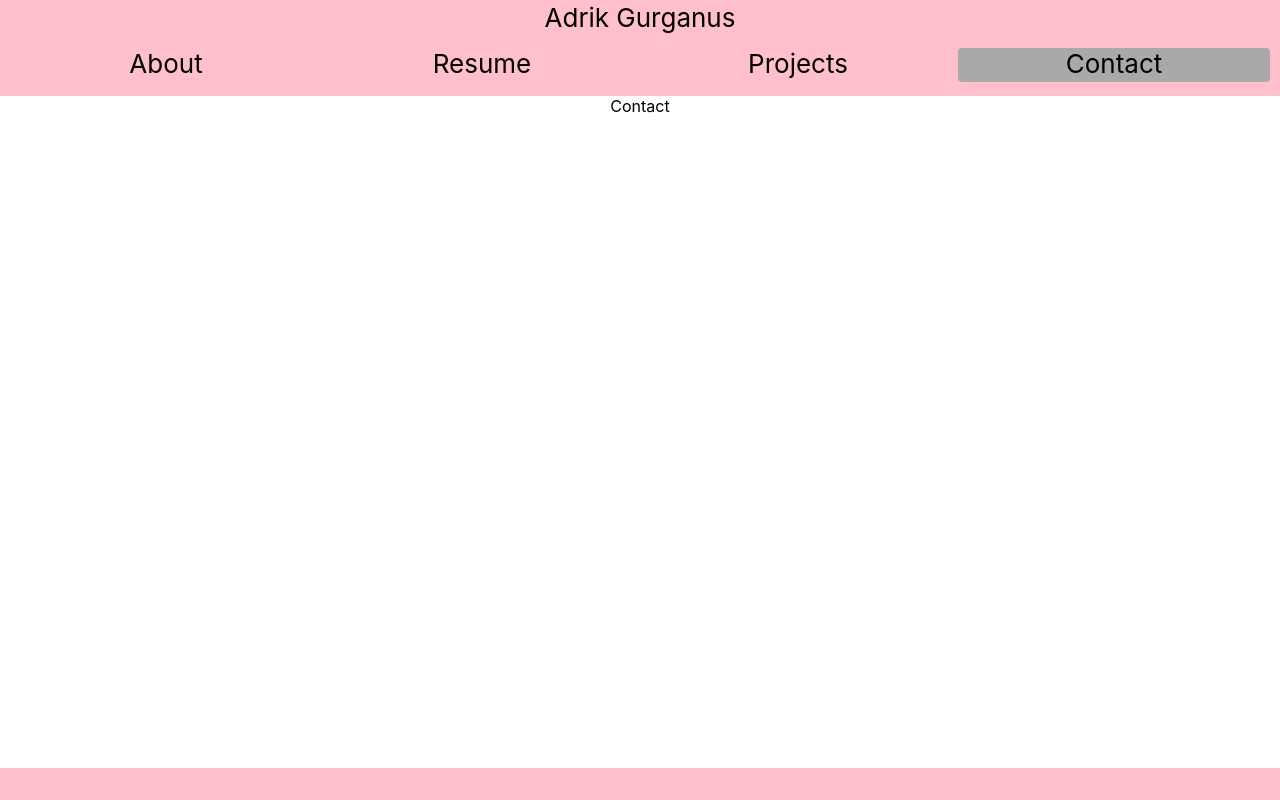
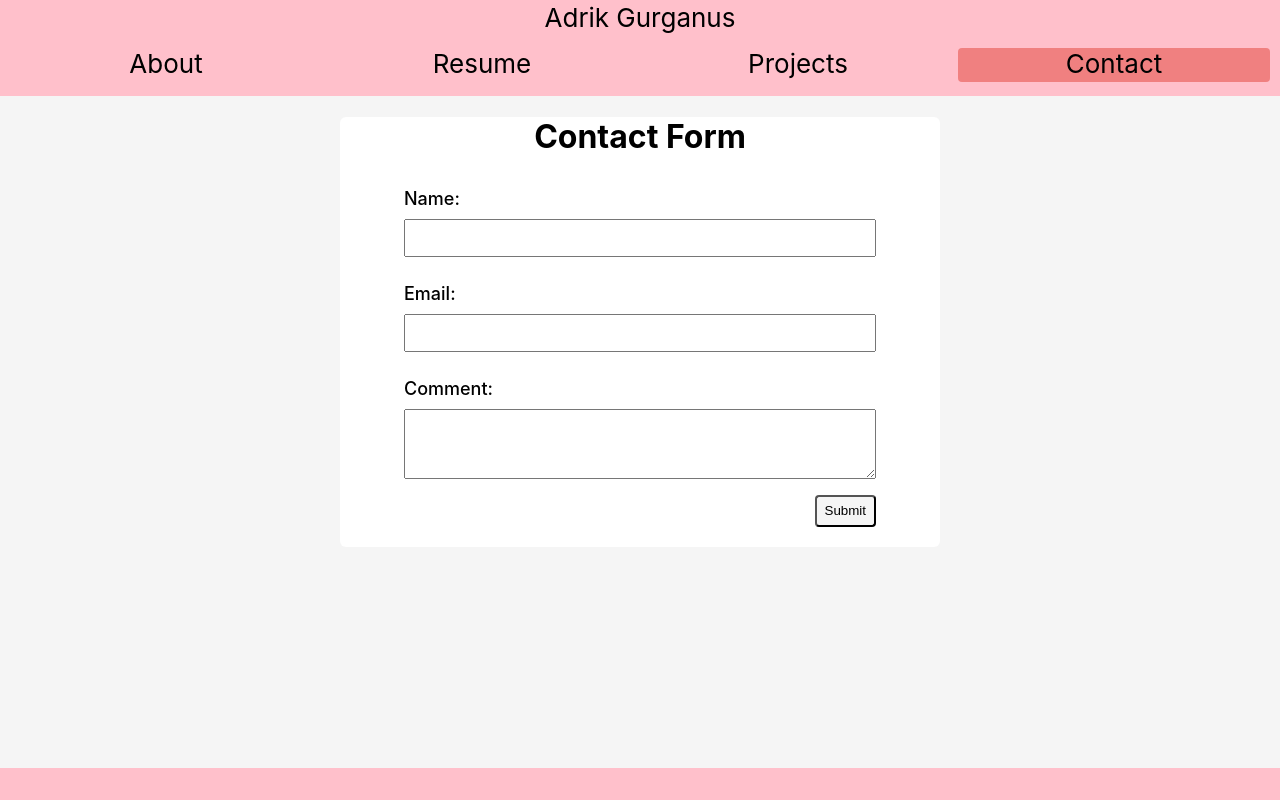
Before and after one commit to AdrikGG/IntroWebDevFinal, a React (Create React App) app: page /contact in a window 1280 px wide. Built offline with nearby package versions, Linux system fonts and the light colour scheme.

Commit message:
Contact page complete, more styling

```diff
--- a/src/App.css
+++ b/src/App.css
@@ -5,6 +5,7 @@
 }
 
 .container {
+  background-color: whitesmoke;
   overflow: hidden;
 }
 
--- a/src/components/Header.css
+++ b/src/components/Header.css
@@ -7,7 +7,7 @@
 }
 
 .active {
-  background-color: darkgrey;
+  background-color: lightcoral;
 }
 
 .title {
--- a/src/pages/About.css
+++ b/src/pages/About.css
@@ -2,6 +2,7 @@
   margin: 1rem;
   padding: 1px 20px 20px 20px;
   border-radius: 6px;
+  background-color: white;
 }
 
 .about-header {
--- /dev/null
+++ b/src/pages/Contact.css
@@ -0,0 +1,51 @@
+.contact-content {
+  margin: 0;
+  margin-top: 20px;
+}
+
+.form {
+  margin: auto;
+  padding-bottom: 20px;
+  width: 600px;
+  border-radius: 6px;
+  background-color: white;
+}
+
+.form-group {
+  display: flex;
+  flex-direction: column;
+  text-align: left;
+  margin: 1rem 4rem;
+}
+
+.label {
+  margin: 10px 0;
+  font-size: large;
+  font-weight: 500;
+}
+
+.input {
+  height: 2rem;
+}
+
+.textarea {
+  height: 4rem;
+}
+
+.contact-buttons {
+  margin: 0 3rem;
+  text-align: right;
+  font-size: large;
+}
+
+.contact-btn {
+  margin: 0 1rem;
+  padding: 0 8px;
+  height: 2rem;
+  border-radius: 4px;
+  color: var(--ebony);
+  background-color: whitesmoke;
+}
+
+/* .submit {
+} */
--- a/src/pages/Contact.js
+++ b/src/pages/Contact.js
@@ -1,5 +1,48 @@
+import { useState } from 'react';
+import './Contact.css';
+
 const Contact = () => {
-  return <div>Contact</div>;
+  const [message, setMessage] = useState([]);
+  const submit = (e) => {
+    e.preventDefault();
+
+    setMessage(<div>Thank you for your submission!</div>);
+    e.target.name.value = '';
+    e.target.email.value = '';
+    e.target.comment.value = '';
+  };
+
+  return (
+    <div className="contact-content">
+      <form className="form" onSubmit={submit}>
+        <h1>Contact Form</h1>
+        <div className="form-group">
+          <label className="label" htmlFor="name">
+            Name:
+          </label>
+          <input className="input" id="name" required></input>
+        </div>
+        <div className="form-group">
+          <label className="label" htmlFor="email">
+            Email:
+          </label>
+          <input className="input" type="email" id="email" required></input>
+        </div>
+        <div className="form-group">
+          <label className="label" htmlFor="comment">
+            Comment:
+          </label>
+          <textarea className="textarea" id="comment"></textarea>
+        </div>
+        <div className="contact-buttons">
+          <button className="contact-btn submit" type="submit">
+            Submit
+          </button>
+        </div>
+        <div className="message">{message}</div>
+      </form>
+    </div>
+  );
 };
 
 export default Contact;
--- a/src/pages/Resume.css
+++ b/src/pages/Resume.css
@@ -1,8 +1,7 @@
 .resume-content {
   margin: 0;
   margin-top: 20px;
-  border: 1px solid var(--ebony);
-  background-color: var(--white);
+  background-color: white;
 }
 
 .section {
```
Also changed, not shown: 1 other file (tests, documents, lock files or other folders).
